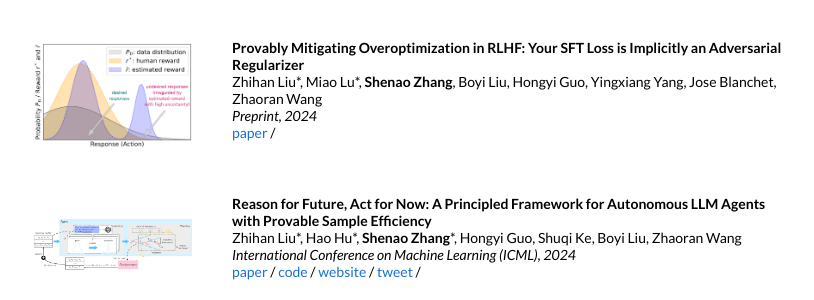
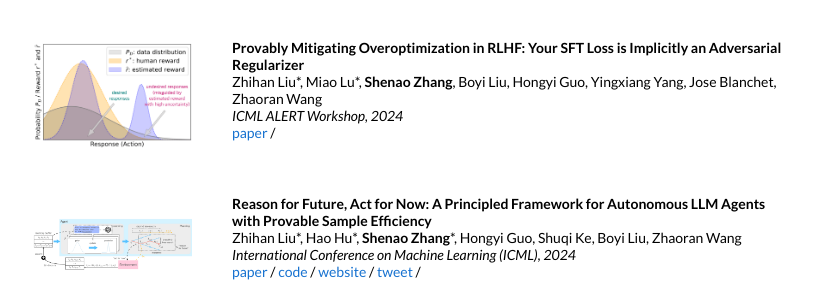
Before and after one commit to shenao-zhang/shenao-zhang.github.io, a Jekyll site: the page built from _posts/2024-06-06-selm.markdown, in a window 1280 px wide and 900 px high, scrolled down 422 px. Shown: the part 153-453 px from the top of the window, without its empty margins (228-1042 px from the left). Built offline with Jekyll 4.4.1, drawn with Linux system fonts in a browser that asks for light colours.

Commit message:
Update 2024-06-04-rpo.markdown

```diff
--- a/_posts/2024-06-04-rpo.markdown
+++ b/_posts/2024-06-04-rpo.markdown
@@ -6,6 +6,6 @@ image: /images/rpo.jpg
 categories: research
 author: "Shenao Zhang"
 authors: "Zhihan Liu*, Miao Lu*, <strong>Shenao Zhang</strong>, Boyi Liu, Hongyi Guo, Yingxiang Yang, Jose Blanchet, Zhaoran Wang"
-venue: "Preprint, 2024"
+venue: "ICML ALERT Workshop, 2024"
 arxiv: https://arxiv.org/abs/2405.16436
 ---
```
